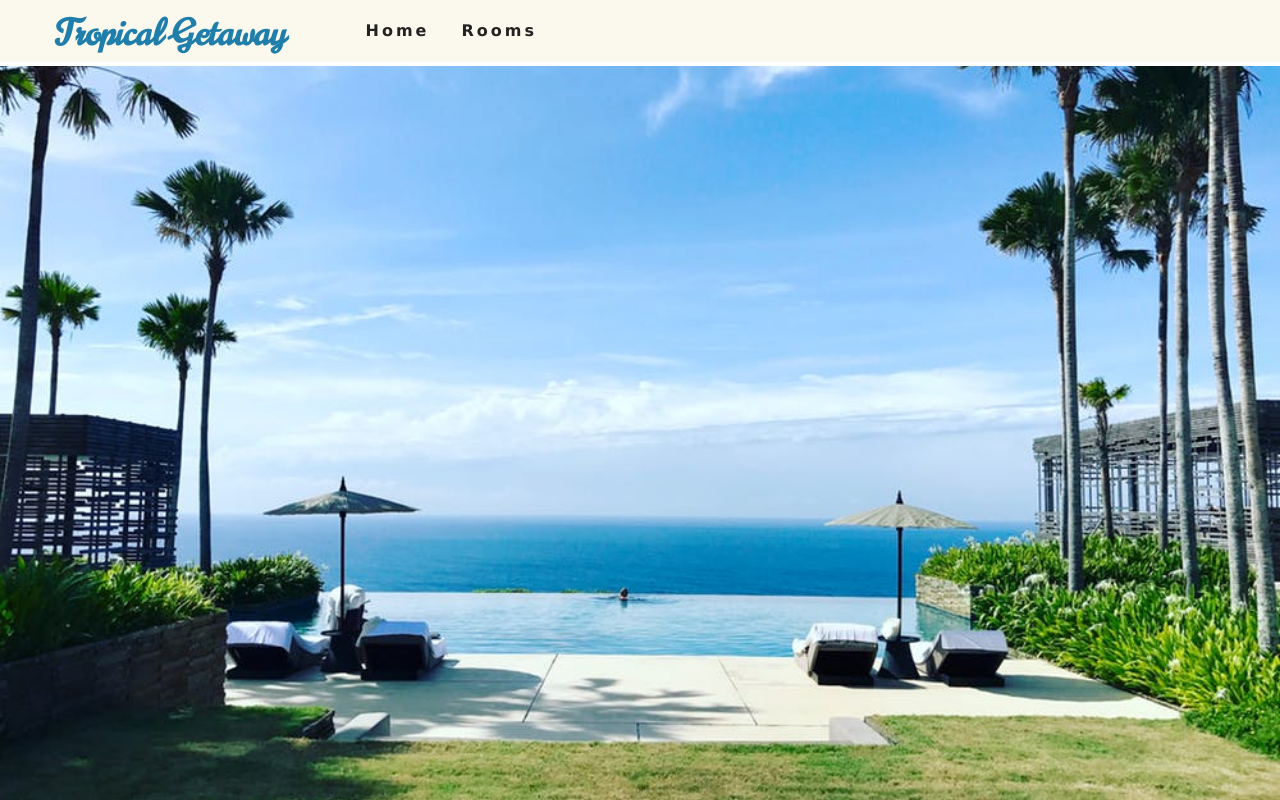
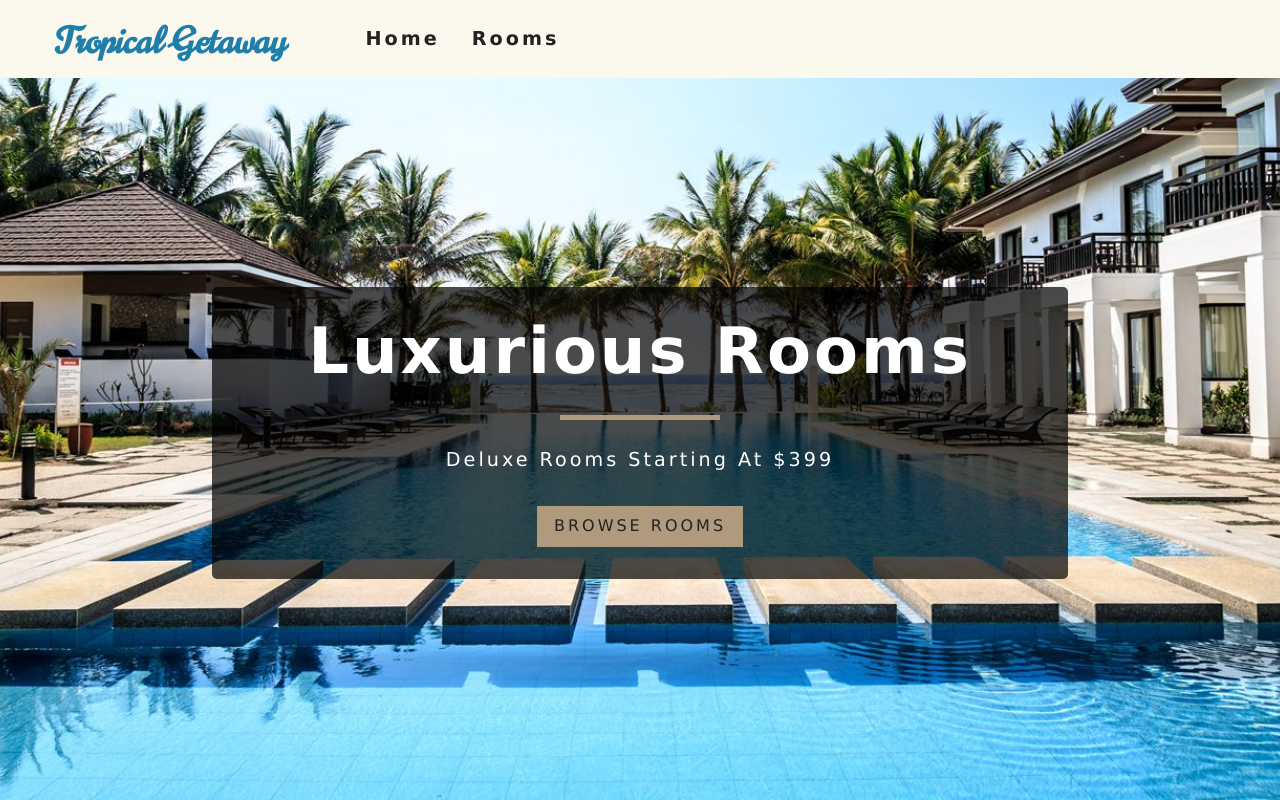
Before and after one commit to tam135/Beach-getaway, a React (Create React App) app: page / in a window 1280 px wide. Built offline with nearby package versions, Linux system fonts and the light colour scheme.

Commit message:
Added banner to home/room/error pages

```diff
--- a/src/App.css
+++ b/src/App.css
@@ -95,8 +95,7 @@
   top: 0;
   left: 0;
   width: 100%;
-  padding: 0.75rem 2rem;
-  /* background: var(--offWhite); */
+  padding: 1.1rem 2rem;
   background: var(--lightYellow);
   z-index: 1;
 }
@@ -115,6 +114,9 @@
   font-weight: normal;
 }
 
+.nav-header>a>h3 {
+  margin-bottom: 0;
+}
 
 .nav-btn {
   background: transparent;
@@ -139,7 +141,7 @@
   color: var(--mainBlack);
   transition: var(--mainTransition);
   text-align: center;
-  font-size: 1rem;
+  font-size: 1.2rem;
   font-weight: 600;
   letter-spacing: var(--mainSpacing);
 }
@@ -174,7 +176,7 @@
 .defaultHero,
 .roomsHero {
   min-height: calc(100vh - 66px);
-  background: url("./images/defaultBcg.jpeg") center/cover no-repeat;
+  background: url("./images/defaultImg.jpg") center/cover no-repeat;
   display: flex;
   align-items: center;
   justify-content: center;
@@ -187,12 +189,13 @@
 /* Banner */
 .banner {
   display: inline-block;
-  background: rgba(0, 0, 0, 0.5);
+  background: rgba(0, 0, 0, 0.7);
   color: var(--mainWhite);
   padding: 2rem 1rem;
   text-align: center;
   text-transform: capitalize;
   letter-spacing: var(--mainSpacing);
+  border-radius: 5px;
 }
 .banner h1 {
   font-size: 2.5rem;
--- /dev/null
+++ b/src/components/Banner.js
@@ -0,0 +1,12 @@
+import React from 'react'
+
+export default function Banner({children, title, subtitle}) {
+    return (
+        <div className="banner">
+            <h1>{title}</h1>
+            <div></div>
+            <p>{subtitle}</p>
+            {children}
+        </div>
+    )
+}
--- a/src/components/Hero.js
+++ b/src/components/Hero.js
@@ -5,7 +5,7 @@
 const Hero = ({children, hero}) => {
     return (
         <header className={hero}>
-
+            {children}
         </header>
     );
 }
--- a/src/pages/Error.js
+++ b/src/pages/Error.js
@@ -1,10 +1,17 @@
 import React from 'react'
+import Banner from '../components/Banner'
+import Hero from '../components/Hero';
+import { Link } from 'react-router-dom'
 
 const Error = () => {
     return (
-        <div>
-            Hello from error page
-        </div>
+        <Hero>
+            <Banner title='404' subtitle='Page not found'>
+                <Link to='/' className='btn-primary'>
+                    Return home
+                </Link>
+            </Banner>
+        </Hero>
     )
 }
 
--- a/src/pages/Home.js
+++ b/src/pages/Home.js
@@ -1,12 +1,20 @@
 import React from 'react'
 import Hero from '../components/Hero';
+import Banner from '../components/Banner'
+import {Link} from 'react-router-dom'
 
-const Home = () => {
+export default function Home() {
     return (
-        <div>
-            <Hero hero='defaultHero'/>
-        </div>
+            <Hero>
+                <Banner title="luxurious rooms" subtitle="deluxe rooms starting at $399">
+                    <Link to='/rooms' className="btn-primary">
+                        Browse Rooms
+                    </Link>
+                </Banner>
+            </Hero>
     )
 }
 
-export default Home
+Hero.defaultProps = {
+    hero: 'defaultHero'
+}
--- a/src/pages/Rooms.js
+++ b/src/pages/Rooms.js
@@ -1,10 +1,15 @@
 import React from 'react'
+import Hero from '../components/Hero'
+import Banner from '../components/Banner';
+import { Link } from 'react-router-dom';
 
 const Rooms = () => {
     return (
-        <div>
-            Hello from rooms page
-        </div>
+        <Hero hero='roomsHero'>
+            <Banner title='our rooms'>
+                <Link to='/' className='btn-primary'>Return home</Link>
+            </Banner>
+        </Hero>
     )
 }
 
```
Also changed, not shown: src/images/defaultImg.jpg (added).
